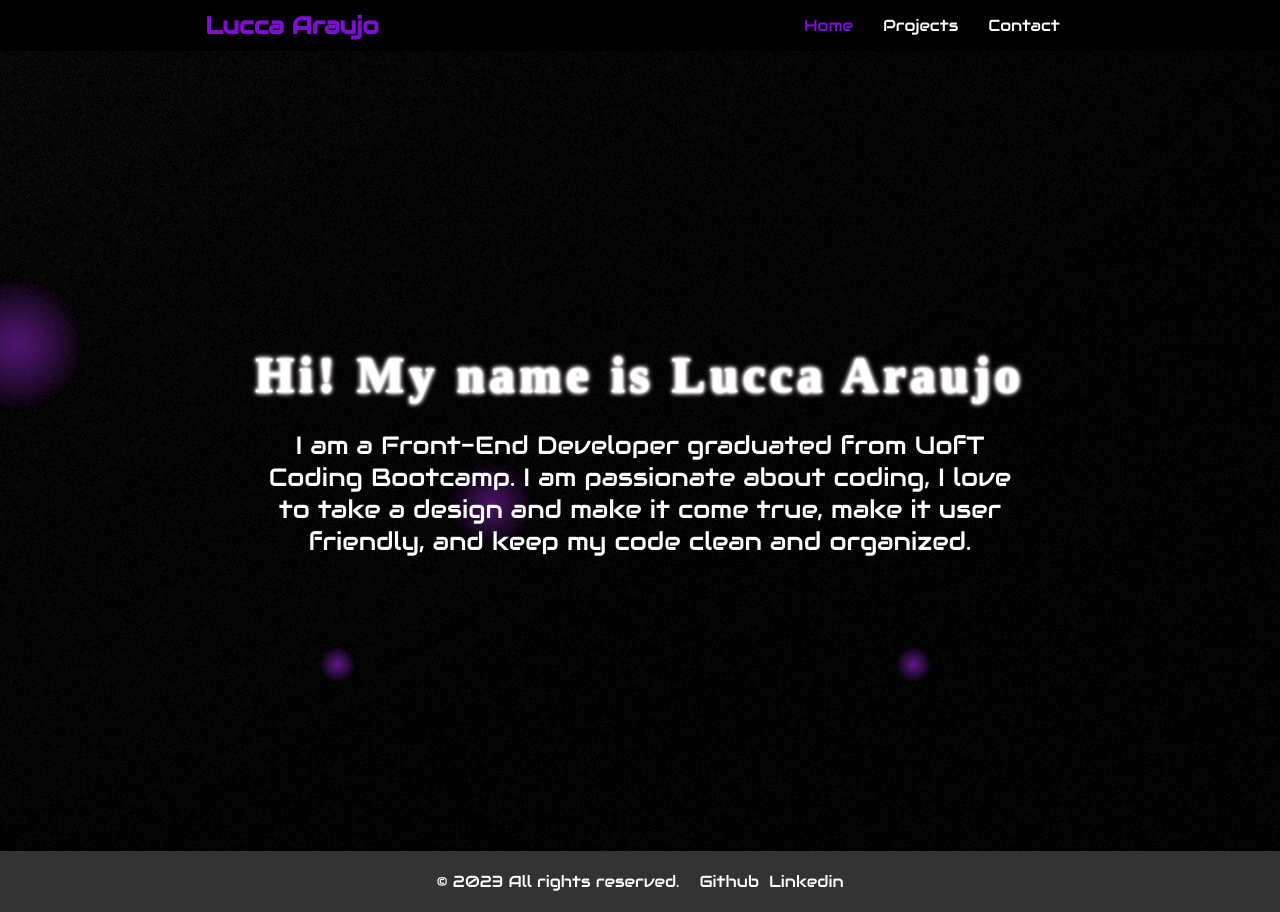
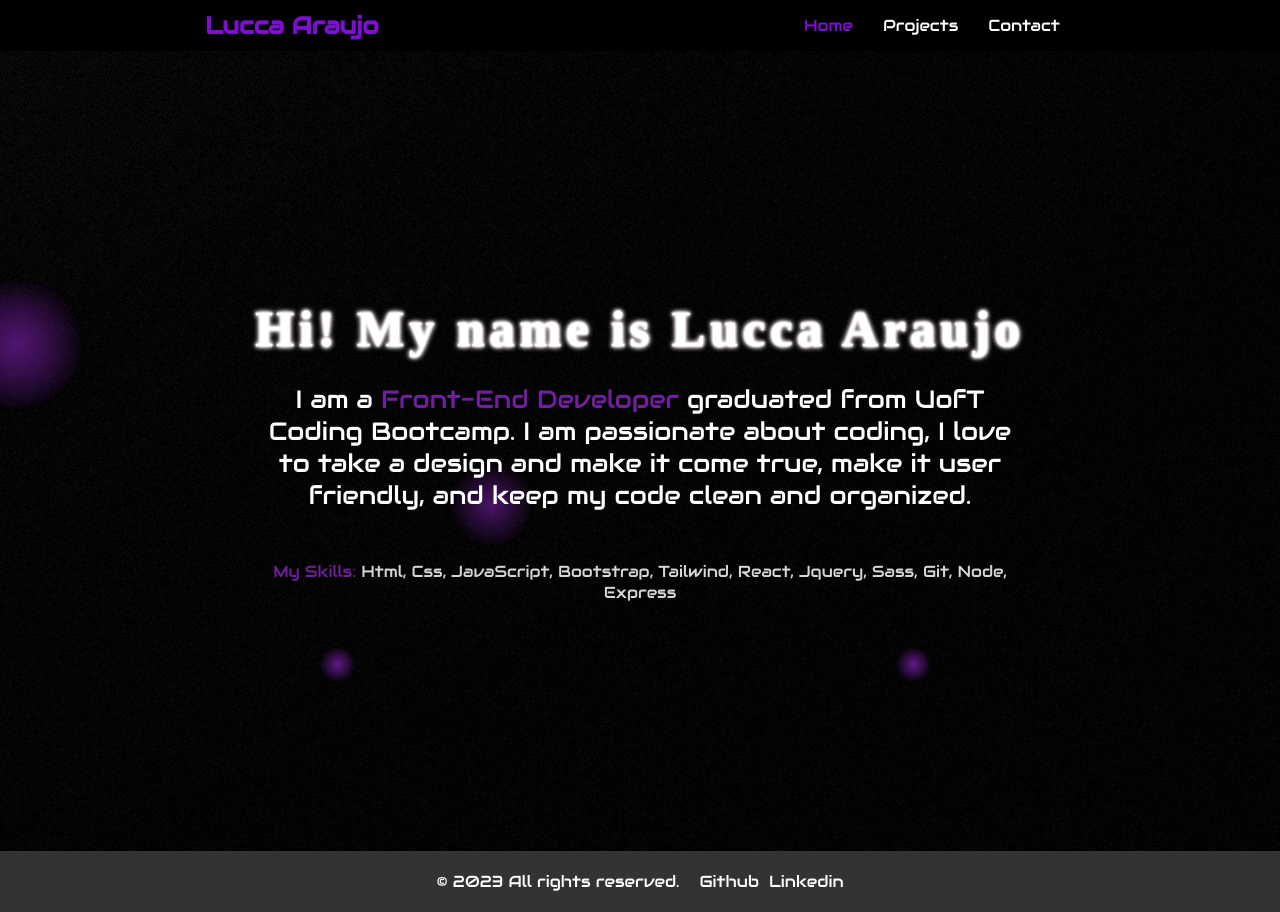
Before and after one commit to luccara123/reactPortfolio, a React (Create React App) app: page / in a window 1280 px wide. Built offline with nearby package versions, Linux system fonts and the light colour scheme.

Commit message:
added skills article

```diff
--- a/src/components/Home/index.js
+++ b/src/components/Home/index.js
@@ -37,7 +37,10 @@ function Home(){
                     </div>
 
                     <article className="text-container">
-                        <p className="text-content"> I am a Front-End Developer graduated from UofT Coding Bootcamp. I am passionate about coding, I love to take a design and make it come true, make it user friendly, and keep my code clean and organized. </p>
+                        <p className="text-content"> I am a <span>Front-End Developer</span> graduated from UofT Coding Bootcamp. I am passionate about coding, I love to take a design and make it come true, make it user friendly, and keep my code clean and organized. </p>
+                    </article>
+                    <article className="text-container">
+                        <p className="skills-content"><span>My Skills:</span> Html, Css, JavaScript, Bootstrap, Tailwind, React, Jquery, Sass, Git, Node, Express</p>
                     </article>
             </div>
             </div>
--- a/src/index.css
+++ b/src/index.css
@@ -64,6 +64,15 @@ body {
   overflow: hidden;
  }
 
+ .text-container span{
+  color:rgb(111, 32, 154);
+ }
+
+ .skills-content{
+  padding-top: 50px;
+  font-family: 20px;
+  color: #d6d6d6
+ }
 
  .section-title{
   text-align: center;
```
